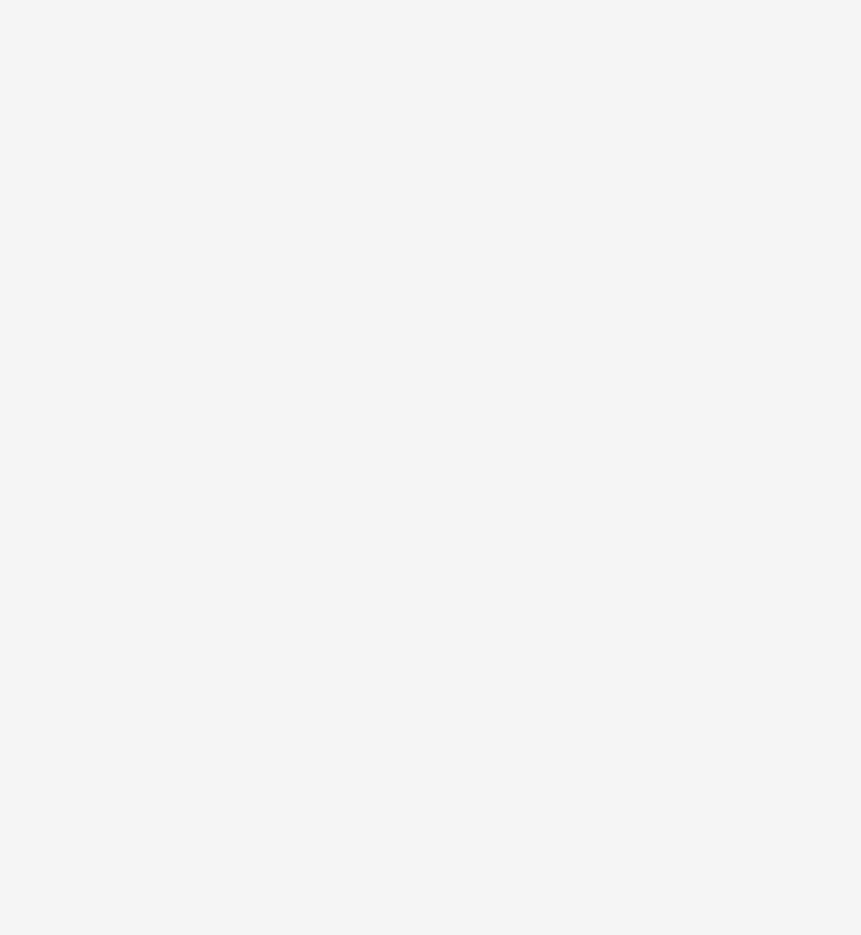
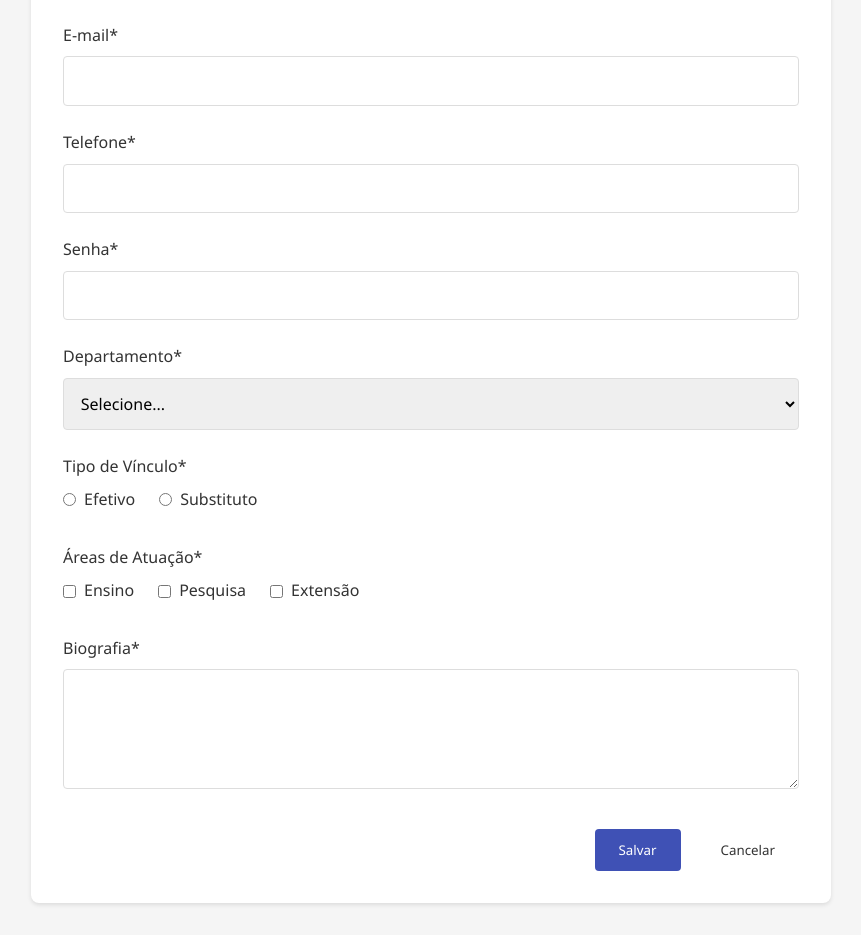
Before and after one commit to colcic-uesc/frontend-project-panelinha, an Angular app: page /teachers/new in a window 1280 px wide. Before the commit this address led to /. Shown: the part 400-1335 px from the top of the page, without its empty margins (209-1070 px from the left). Before the commit the page ends 800 px from the top, so only its background shows below. Built offline with nearby package versions, Linux system fonts and the light colour scheme.

Commit message:
feat: add new teacher registration component and update routing

```diff
--- a/src/app/app.routes.ts
+++ b/src/app/app.routes.ts
@@ -1,8 +1,10 @@
 import { Routes } from '@angular/router';
 import { HomeComponent } from './views/home/home.component';
 import { TeachersComponent } from './views/teachers/teachers.component';
+import { NewTeacherComponent } from './views/new-teacher/new-teacher.component';
 
 export const routes: Routes = [
   { path: '', component: HomeComponent },
   { path: 'teachers', component: TeachersComponent },
+  { path: 'teachers/new', component: NewTeacherComponent },
 ];
--- /dev/null
+++ b/src/app/views/new-teacher/new-teacher.component.css
@@ -0,0 +1,122 @@
+.form-container {
+  max-width: 800px;
+  margin: 2rem auto;
+  padding: 2rem;
+  background-color: var(--white);
+  border-radius: 8px;
+  box-shadow: var(--shadow);
+}
+
+.form-container h2 {
+  color: var(--primary-color);
+  margin-bottom: 2rem;
+  text-align: center;
+}
+
+.form-group {
+  margin-bottom: 1.5rem;
+}
+
+label {
+  display: block;
+  margin-bottom: 0.5rem;
+  font-weight: 500;
+}
+
+input[type="text"],
+input[type="email"],
+input[type="tel"],
+input[type="password"],
+input[type="date"],
+select,
+textarea {
+  width: 100%;
+  padding: 0.8rem;
+  border: 1px solid #ddd;
+  border-radius: 4px;
+  font-size: 1rem;
+}
+
+input:focus,
+select:focus,
+textarea:focus {
+  outline: none;
+  border-color: var(--primary-color);
+  box-shadow: 0 0 0 2px rgba(63, 81, 181, 0.2);
+}
+
+.radio-group,
+.checkbox-group {
+  display: flex;
+  gap: 1.5rem;
+  margin-top: 0.5rem;
+}
+
+.radio-group label,
+.checkbox-group label {
+  display: flex;
+  align-items: center;
+  gap: 0.5rem;
+  font-weight: normal;
+  cursor: pointer;
+}
+
+textarea {
+  min-height: 120px;
+  resize: vertical;
+}
+
+.error-message {
+  color: #dc3545;
+  font-size: 0.875rem;
+  margin-top: 0.25rem;
+  display: none;
+}
+
+.form-group.error input,
+.form-group.error select,
+.form-group.error textarea {
+  border-color: #dc3545;
+}
+
+.form-group.error .error-message {
+  display: block;
+}
+
+.form-actions {
+  display: flex;
+  gap: 1rem;
+  justify-content: flex-end;
+  margin-top: 2rem;
+}
+
+.btn-primary {
+  background-color: var(--primary-color);
+}
+
+.btn-secondary {
+  background-color: #6c757d;
+}
+
+/* Responsividade */
+@media (max-width: 768px) {
+  .form-container {
+      margin: 1rem;
+      padding: 1rem;
+  }
+
+  .radio-group,
+  .checkbox-group {
+      flex-direction: column;
+      gap: 0.5rem;
+  }
+}
+
+.flex-row {
+  display: flex;
+  gap: 10px;
+}
+
+.form-group.base {
+  flex: 1 1 50%;
+}
--- /dev/null
+++ b/src/app/views/new-teacher/new-teacher.component.html
@@ -0,0 +1,91 @@
+<div class="form-container">
+  <h2>Cadastro de Professor</h2>
+
+  <form id="professorForm" novalidate>
+    <div class="form-group">
+      <label for="name">Nome Completo*</label>
+      <input type="text" id="name" name="name" required />
+      <span class="error-message"></span>
+    </div>
+
+    <div class="form-group">
+      <label for="email">E-mail*</label>
+      <input type="email" id="email" name="email" required />
+      <span class="error-message"></span>
+    </div>
+
+    <div class="form-group">
+      <label for="phone">Telefone*</label>
+      <input
+        type="tel"
+        id="phone"
+        name="phone"
+        required
+        pattern="\(\d{2}\)\s\d{5}-\d{4}"
+      />
+      <span class="error-message"></span>
+    </div>
+
+    <div class="form-group">
+      <label for="password">Senha*</label>
+      <input type="password" id="password" name="password" required />
+      <span class="error-message"></span>
+    </div>
+
+    <div class="form-group">
+      <label for="department">Departamento*</label>
+      <select id="department" name="department" required>
+        <option value="">Selecione...</option>
+        <option value="DCET">DCET</option>
+        <option value="DFCH">DFCH</option>
+        <option value="DLA">DLA</option>
+      </select>
+      <span class="error-message"></span>
+    </div>
+
+    <div class="form-group">
+      <label>Tipo de Vínculo*</label>
+      <div class="radio-group">
+        <label>
+          <input type="radio" name="vinculo" value="efetivo" required />
+          Efetivo
+        </label>
+        <label>
+          <input type="radio" name="vinculo" value="substituto" required />
+          Substituto
+        </label>
+      </div>
+      <span class="error-message"></span>
+    </div>
+
+    <div class="form-group">
+      <label>Áreas de Atuação*</label>
+      <div class="checkbox-group">
+        <label>
+          <input type="checkbox" name="areas" value="ensino" required />
+          Ensino
+        </label>
+        <label>
+          <input type="checkbox" name="areas" value="pesquisa" required />
+          Pesquisa
+        </label>
+        <label>
+          <input type="checkbox" name="areas" value="extensao" required />
+          Extensão
+        </label>
+      </div>
+      <span class="error-message"></span>
+    </div>
+
+    <div class="form-group">
+      <label for="bio">Biografia*</label>
+      <textarea id="bio" name="bio" required></textarea>
+      <span class="error-message"></span>
+    </div>
+
+    <div class="form-actions">
+      <app-button type="submit" theme="btn-primary">Salvar</app-button>
+      <app-button (click)="cancel()">Cancelar</app-button>
+    </div>
+  </form>
+</div>
--- /dev/null
+++ b/src/app/views/new-teacher/new-teacher.component.ts
@@ -0,0 +1,19 @@
+import { Component } from '@angular/core';
+import { ButtonComponent } from "../../components/button/button.component";
+import { Router } from '@angular/router';
+
+@Component({
+  selector: 'app-new-teacher',
+  standalone: true,
+  imports: [ButtonComponent],
+  templateUrl: './new-teacher.component.html',
+  styleUrl: './new-teacher.component.css'
+})
+export class NewTeacherComponent {
+
+  constructor(private router: Router) { }
+
+  cancel() {
+    this.router.navigate(['/teachers']);
+  }
+}
--- a/src/app/views/teachers/teachers.component.html
+++ b/src/app/views/teachers/teachers.component.html
@@ -3,6 +3,7 @@
       <h2>Lista de Professores</h2>
       <app-button
         theme="btn-primary"
+        [routerLink]="['/teachers/new']"
       >
         Novo Professor
       </app-button>
--- a/src/app/views/teachers/teachers.component.ts
+++ b/src/app/views/teachers/teachers.component.ts
@@ -1,11 +1,13 @@
 import { Component } from '@angular/core';
+import { RouterLink } from '@angular/router';
+
 import { ButtonComponent } from "../../components/button/button.component";
 import { CardComponent } from "../../components/card/card.component";
 
 @Component({
   selector: 'app-teachers',
   standalone: true,
-  imports: [ButtonComponent, CardComponent],
+  imports: [ButtonComponent, CardComponent, RouterLink],
   templateUrl: './teachers.component.html',
   styleUrl: './teachers.component.css'
 })
```
Also changed, not shown: 1 other file (tests, documents, lock files or other folders).
